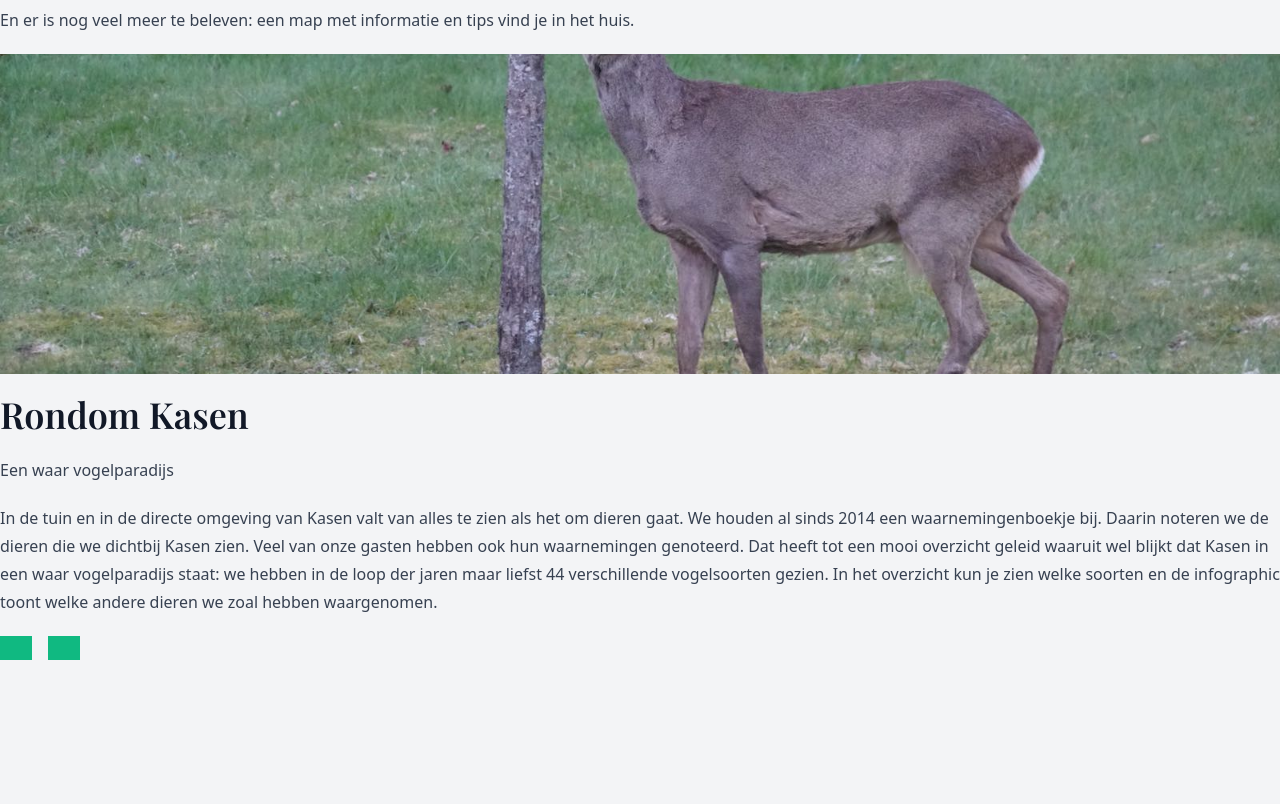
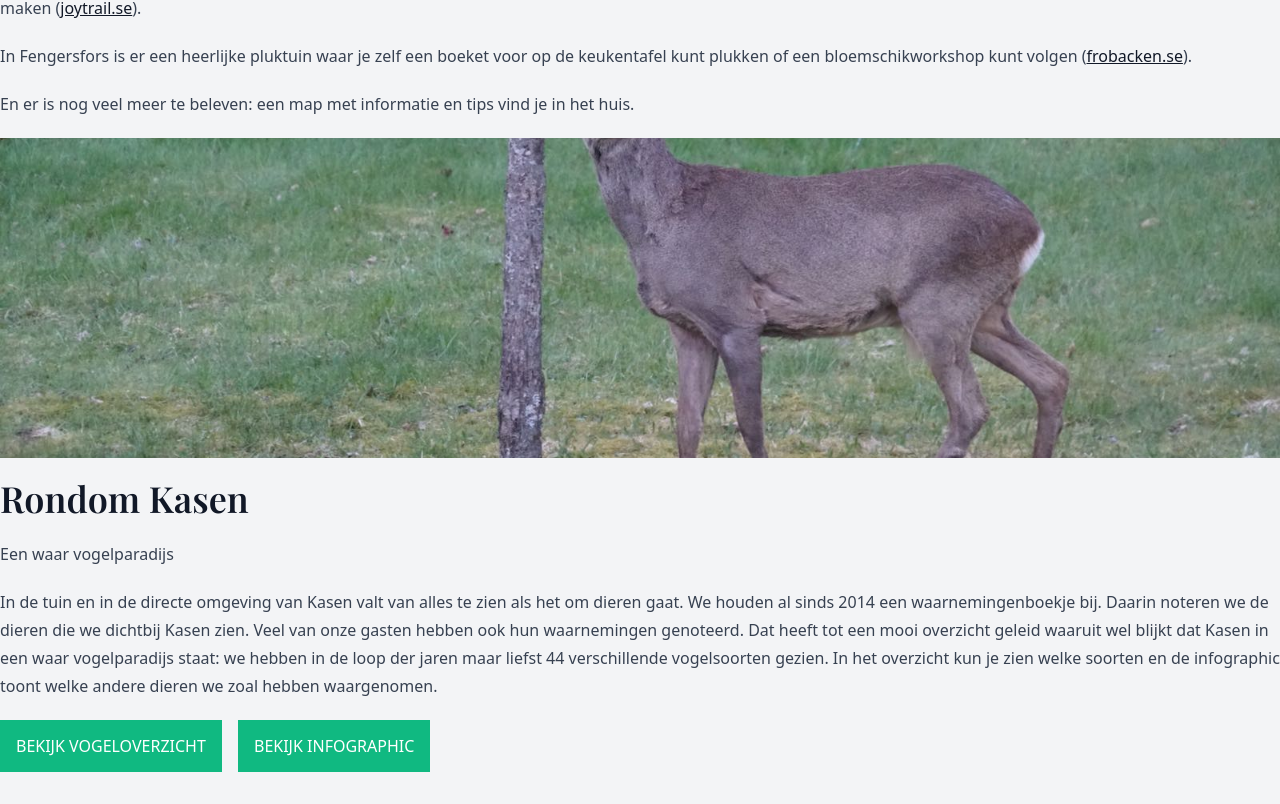
Before and after one commit to nielsrowinbik/kasen, a Next.js app: page /omgeving in a window 1280 px wide. Shown: the part 2836-3640 px from the top of the page. Before the commit the page ends 3524 px from the top, so only its background shows below. Built offline with nearby package versions, Linux system fonts and the light colour scheme; a web font is replaced by a local one.

Commit message:
fix: file links showing as empty

```diff
--- a/components/MDXComponents.tsx
+++ b/components/MDXComponents.tsx
@@ -29,21 +29,19 @@ const CustomImage = ({
   );
 };
 
-const CustomLink = ({
-  children,
-  href,
-  ...props
-}: DetailedHTMLProps<
-  AnchorHTMLAttributes<HTMLAnchorElement>,
-  HTMLAnchorElement
->) => {
+const CustomLink = (
+  props: DetailedHTMLProps<
+    AnchorHTMLAttributes<HTMLAnchorElement>,
+    HTMLAnchorElement
+  >
+) => {
   const isInternalLink =
-    href &&
-    (href.startsWith('/') || href.startsWith('#')) &&
-    !href.startsWith('/assets');
+    props.href &&
+    (props.href.startsWith('/') || props.href.startsWith('#')) &&
+    !props.href.startsWith('/assets');
 
   if (isInternalLink) {
-    return <Link href={href}>{children}</Link>;
+    return <Link href={props.href!}>{props.children}</Link>;
   }
 
   return <a target="_blank" rel="noopener noreferrer" {...props} />;
--- a/styles/globals.css
+++ b/styles/globals.css
@@ -47,11 +47,7 @@
     @apply w-full h-full object-cover m-0;
   }
 
-  .links p {
-    @apply space-x-3;
-  }
-
   .links a {
-    @apply bg-emerald-500 no-underline py-3 px-4 uppercase text-white inline-block;
+    @apply bg-emerald-500 no-underline py-3 px-4 uppercase text-white inline-block mr-3 mb-3;
   }
 }
```
